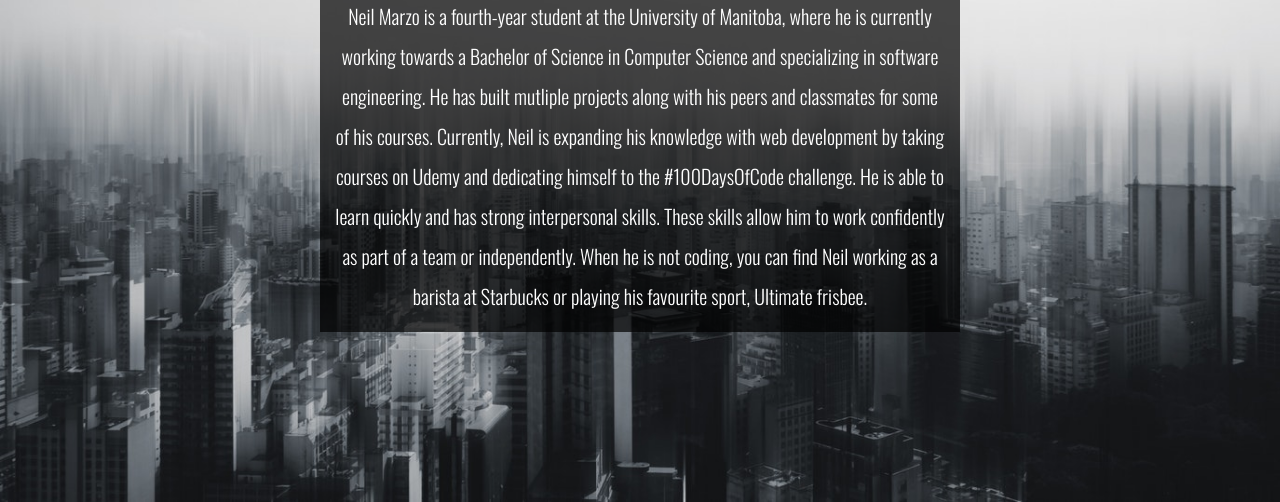
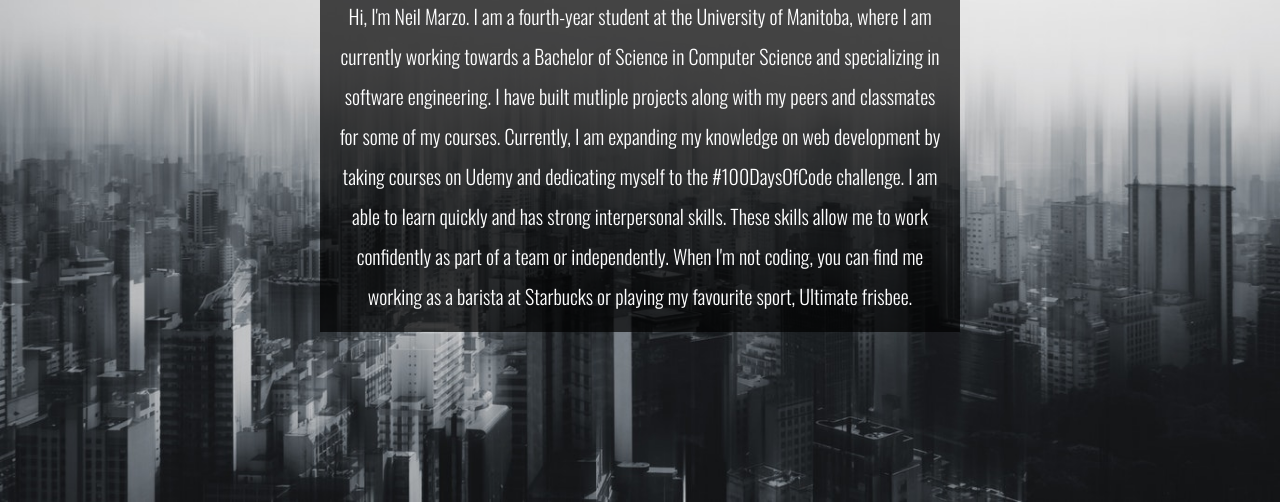
Before and after one commit to nrmarzo/nrmarzo.github.io, a plain HTML site: page about.html in a window 1280 px wide. Shown: the part 298-800 px from the top of the page. Drawn offline with nearby package versions, Linux system fonts and the light colour scheme.

Commit message:
Change About Me from third person to first person

```diff
--- a/about.html
+++ b/about.html
@@ -44,19 +44,15 @@
     <div class="row justify-content-center">
       <div id="about" class="col-11 col-sm-10 col-lg-7 col-xl-6 text-center">
         <h1 class="display-3">About Me</h1>
-        <p class="lead">Neil Marzo is a fourth-year student at the University of Manitoba, where he is currently
-          working towards a
-          Bachelor
-          of Science in Computer Science and specializing in software engineering. He has built mutliple projects along
-          with
-          his peers and classmates for some of his courses. Currently, Neil is expanding his knowledge with web
-          development
-          by taking courses on Udemy and dedicating himself to the #100DaysOfCode challenge. He is able to learn
-          quickly
-          and has strong interpersonal skills. These skills allow him to work confidently as part of a team or
-          independently.
-          When he is not coding, you can find Neil working as a barista at Starbucks or playing his favourite sport,
-          Ultimate
+        <p class="lead">Hi, I'm Neil Marzo. I am a fourth-year student at the University of Manitoba, where I am
+          currently working towards
+          a Bachelor of Science in Computer Science and specializing in software engineering. I have built mutliple
+          projects along with my peers and classmates for some of my courses. Currently, I am expanding my
+          knowledge on web development
+          by taking courses on Udemy and dedicating myself to the #100DaysOfCode challenge. I am able to learn
+          quickly and has strong interpersonal skills. These skills allow me to work confidently as part of a team or
+          independently. When I'm not coding, you can find me working as a barista at Starbucks or playing my
+          favourite sport, Ultimate
           frisbee.</p>
       </div>
     </div>
```
